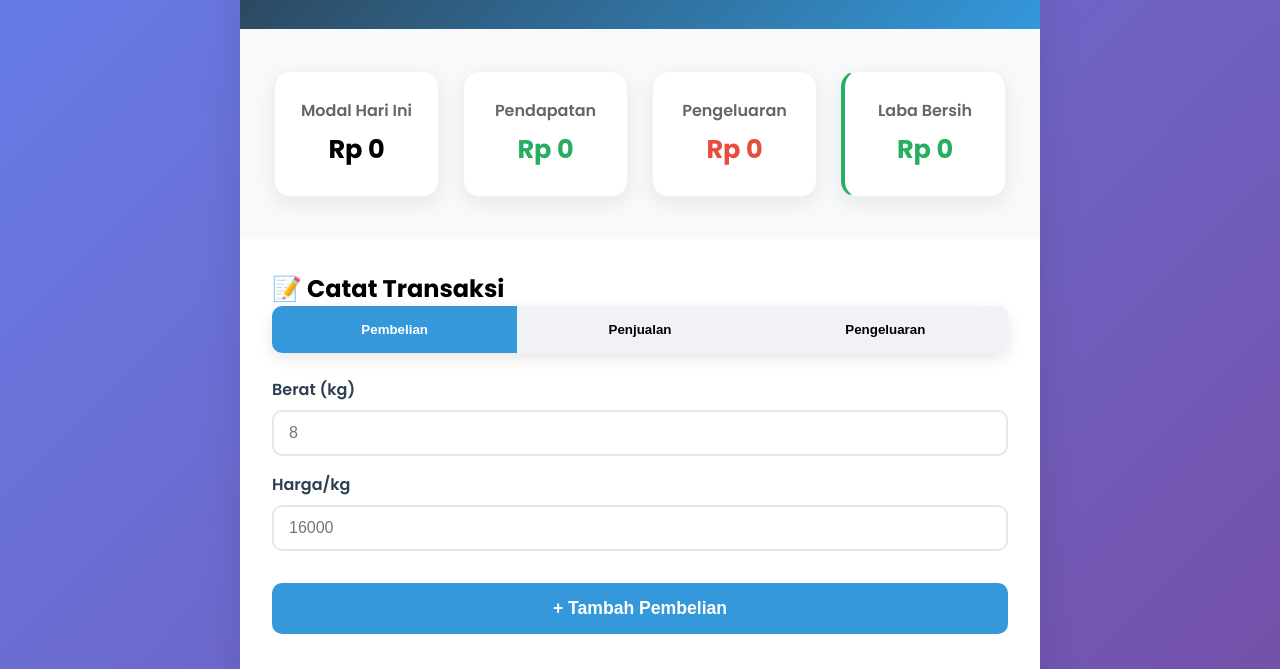
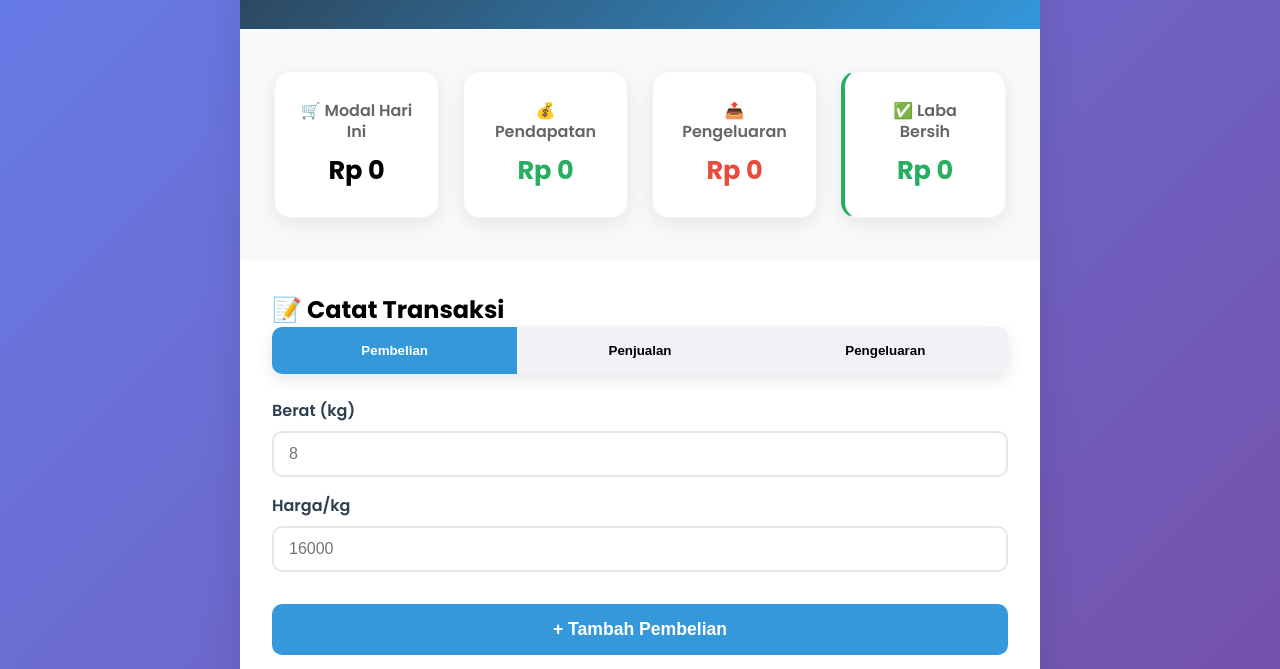
Before and after one commit to JAYA751/jaya751.github.io, a plain HTML site: page index.html in a window 1280 px wide. Shown: the part 131-800 px from the top of the page. Drawn offline with Linux system fonts and the light colour scheme.

Commit message:
Update index.html

```diff
--- a/index.html
+++ b/index.html
@@ -18,19 +18,19 @@
         <!-- Ringkasan Hari Ini -->
         <section class="summary">
             <div class="card">
-                <h3>Modal Hari Ini</h3>
+                <h3>🛒 Modal Hari Ini</h3>
                 <div class="amount" id="modalHariIni">Rp 0</div>
             </div>
             <div class="card">
-                <h3>Pendapatan</h3>
+                <h3>💰 Pendapatan</h3>
                 <div class="amount income" id="pendapatanHariIni">Rp 0</div>
             </div>
             <div class="card">
-                <h3>Pengeluaran</h3>
+                <h3>📤 Pengeluaran</h3>
                 <div class="amount expense" id="pengeluaranHariIni">Rp 0</div>
             </div>
-            <div class="card">
-                <h3>Laba Bersih</h3>
+            <div class="card profit">
+                <h3>✅ Laba Bersih</h3>
                 <div class="amount profit" id="labaHariIni">Rp 0</div>
             </div>
         </section>
```
